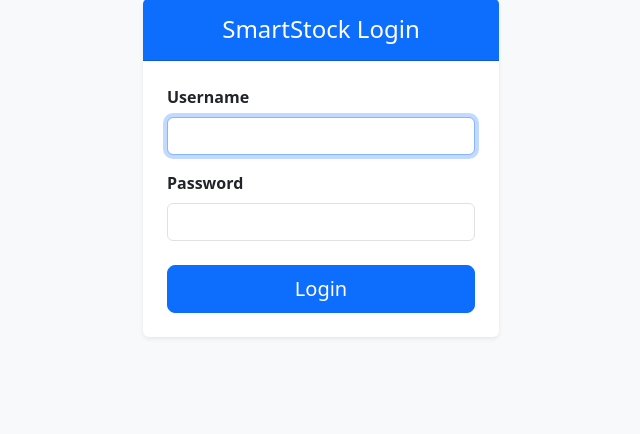
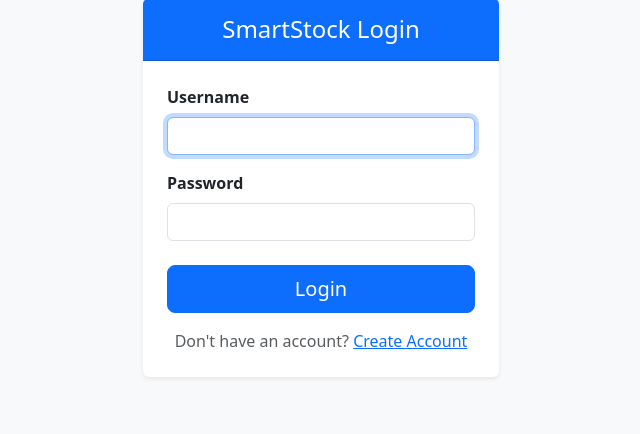
Before and after one commit to siddhin02/SmartStock-, a Flask app: page /auth/login in a window 1280 px wide. Shown: the part 105-539 px from the top of the page, without its empty margins (319-959 px from the left). Run offline with Flask 3, Linux system fonts and the light colour scheme.

Commit message:
fix: add registration link to login page

```diff
--- a/app/templates/auth/login.html
+++ b/app/templates/auth/login.html
@@ -21,6 +21,11 @@
                         <button type="submit" class="btn btn-primary btn-lg">Login</button>
                     </div>
                 </form>
+
+                <div class="text-center mt-3">
+                    <span class="text-muted">Don't have an account?</span>
+                    <a href="{{ url_for('auth.register') }}">Create Account</a>
+                </div>
             </div>
         </div>
     </div>
```
